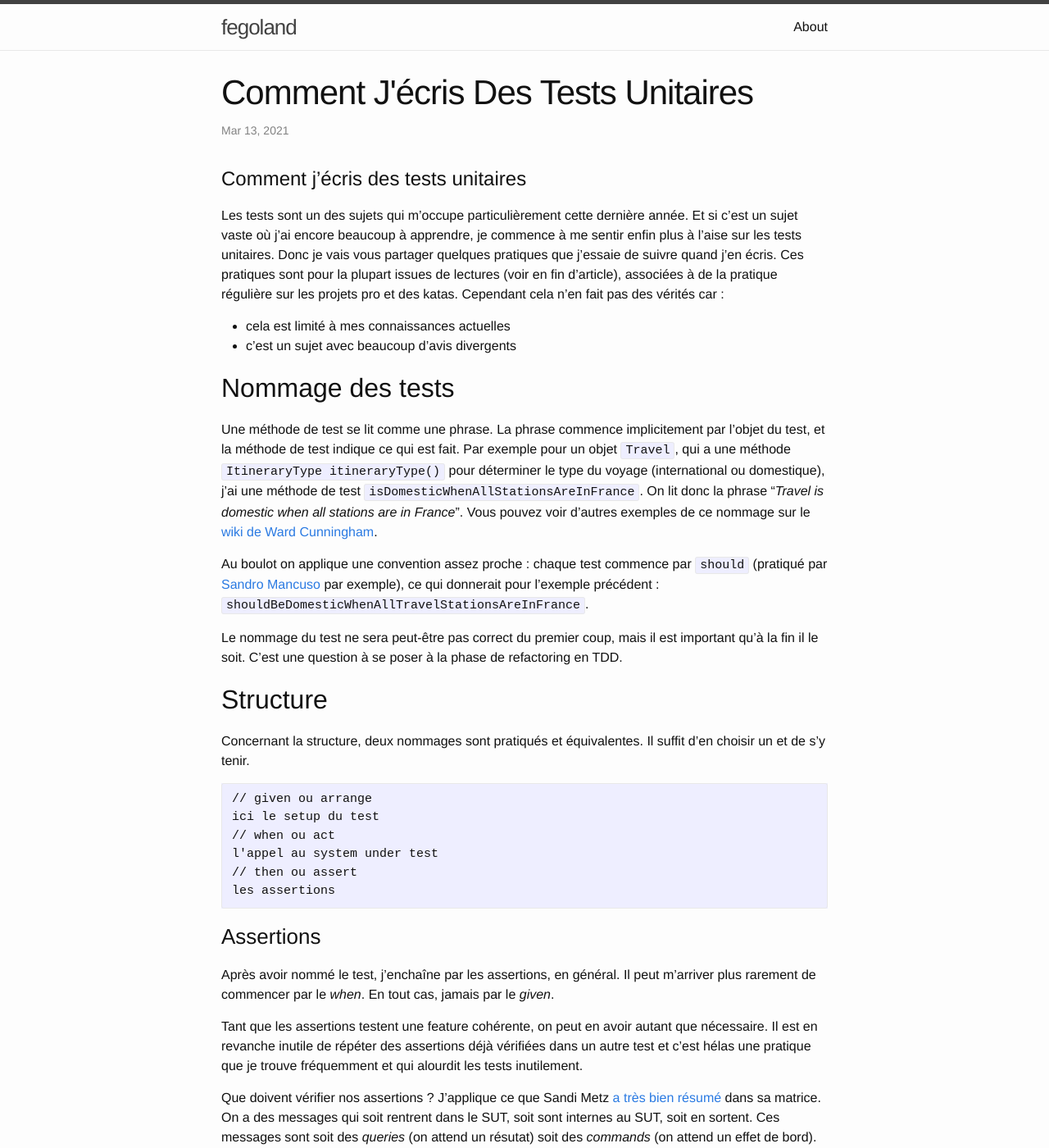
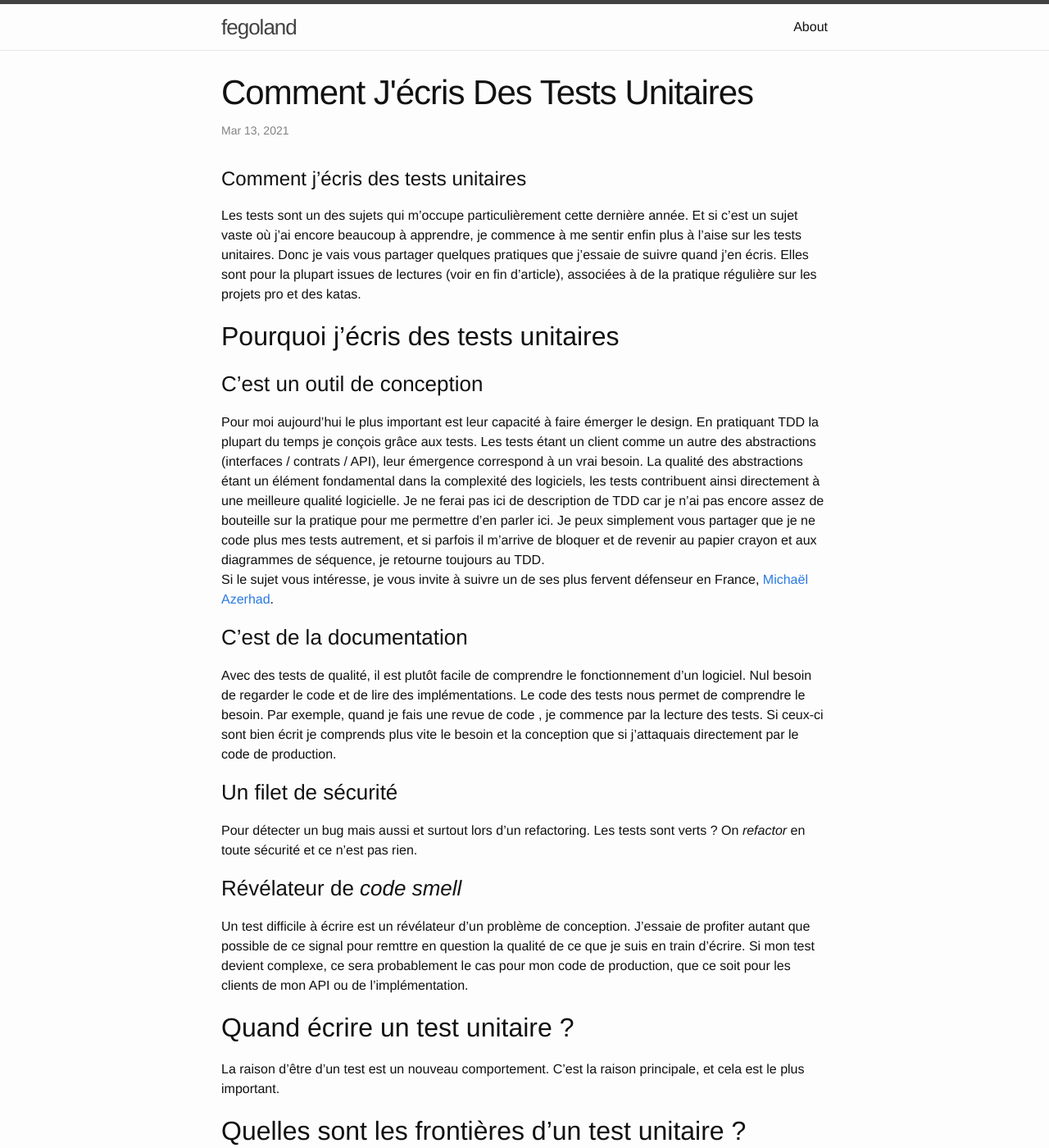
Before and after one commit to fego/fego.github.io, a Jekyll site: the page built from docs/_posts/2021-03-13-Comment-j'écris-des-tests-unitaires.markdown, in a window 1280 px wide and 1400 px high. Shown: the whole window at 82% size. Built offline with Jekyll 4.4.1, drawn with Linux system fonts in a browser that asks for light colours; our own code applies the rules of GitHub Pages for plain Markdown files; some of the changed text lies outside the part shown.

Commit message:
rework article tests

```diff
--- a/docs/_posts/2021-03-13-Comment-j'écris-des-tests-unitaires.markdown
+++ b/docs/_posts/2021-03-13-Comment-j'écris-des-tests-unitaires.markdown
@@ -3,10 +3,61 @@
 Les tests sont un des sujets qui m'occupe particulièrement cette dernière année.
 Et si c'est un sujet vaste où j'ai encore beaucoup à apprendre, je commence à me sentir enfin plus à l'aise sur les tests unitaires.
 Donc je vais vous partager quelques pratiques que j'essaie de suivre quand j'en écris.
-Ces pratiques sont pour la plupart issues de lectures (voir en fin d'article), associées à de la pratique régulière sur les projets pro et des katas.
-Cependant cela n'en fait pas des vérités car :
-* cela est limité à mes connaissances actuelles
-* c'est un sujet avec beaucoup d'avis divergents
+Elles sont pour la plupart issues de lectures (voir en fin d'article), associées à de la pratique régulière sur les projets pro et des katas.
+
+## Pourquoi j'écris des tests unitaires
+
+### C'est un outil de conception
+
+Pour moi aujourd'hui le plus important est leur capacité à faire émerger le design.
+En pratiquant TDD la plupart du temps je conçois grâce aux tests.
+Les tests étant un client comme un autre des abstractions  (interfaces / contrats / API), leur émergence correspond à un vrai besoin.
+La qualité des abstractions étant un élément fondamental dans la complexité des logiciels, les tests contribuent ainsi directement à une meilleure qualité logicielle.
+Je ne ferai pas ici de description  de TDD car je n'ai pas encore assez de bouteille sur la pratique pour me permettre d'en parler ici.
+Je peux simplement vous partager que je ne code plus mes tests autrement, et si parfois il m'arrive de bloquer et de revenir au papier crayon et aux diagrammes de séquence, je retourne toujours au TDD.
+Si le sujet vous intéresse, je vous invite à suivre un de ses plus fervent défenseur en France, [Michaël Azerhad](https://www.linkedin.com/in/micha%C3%ABl-azerhad-9058a044/?originalSubdomain=fr).
+
+### C'est de la documentation
+
+Avec des tests de qualité, il est plutôt facile de comprendre le fonctionnement d'un logiciel.
+Nul besoin de regarder le code et de lire des implémentations.
+Le code des tests nous permet de comprendre le besoin.
+Par exemple, quand je fais une revue de code , je commence par la lecture des tests.
+Si ceux-ci sont bien écrit je comprends plus vite le besoin et la conception que si j'attaquais directement par le code de production.
+
+### Un filet de sécurité
+
+Pour détecter un bug mais aussi et surtout lors d'un refactoring.
+Les tests sont verts ?
+On *refactor* en toute sécurité et ce n'est pas rien.
+
+### Révélateur de *code smell*
+
+Un test difficile à écrire est un révélateur d'un problème de conception.
+J'essaie de profiter autant que possible de ce signal pour remttre en question la  qualité  de ce que je suis en train d'écrire.
+Si mon test devient complexe, ce sera probablement le cas pour mon code de production, que ce soit pour les clients de mon API ou de l'implémentation.
+
+## Quand écrire un test unitaire ?
+
+La raison d’être d’un test est un nouveau comportement.
+C'est la raison principale, et cela est le plus important.
+
+## Quelles sont les frontières d'un test unitaire ?
+
+Bon, je ne vous cache pas que c'est encore souvent un point dur sur lequel il m'arrive encore de buter.
+Dans les katas moins, mais dans un projet pro avec beaucoup de complexité j'au plus de mal à trouver la bonne frontière.
+Mais les lignes directrices suivantes m'aident.
+
+Trop souvent les tests vérifient des détails d'implémentation.
+Et très souvent je vois des *stubs* qui sont vérifiés alors que c'est un anti pattern comme indiqué plus haut.
+Les tests sont un client comme un autre de notre API, ils doivent donc connaître uniquement l'abstraction qu'ils testent.
+
+Quand un ensemble de classes collaborent étroitement ensemble, je teste les fonctionnalités offertes par la classe qui expose cela via son API.
+Par exemple si un ensemble de classes sont impliquées dans un calcul complexe, je ne teste pas indépendamment chaque classe, mais l'ensemble des classes.
+Ce qui va définir quels collaborateurs j'embarque et le périmètre de mon test :
+* le lien entre les collaborateurs (et qui contrôle la relation)
+* la complexité combinatoire : plus il y a de collaborateurs, plus il y a de chemins. Il y a donc des fois où il faudra soit ignorer des chemins (on prend le système comme une "boite grise" et non comme une "boite noire"), soit introduire des *tests doubles* pour limiter la complexité.
+* la performance, mes tests doivent être rapides. Par exemple je n'embarque pas les DAOs, je les *mock*, même si certains recommandent l'usage de [testcontainers](https://www.testcontainers.org/).
 
 ## Nommage des tests
 
@@ -94,40 +145,9 @@ Il faut donc jouer sur le nom de la variable **et** sur son contenu.
 Aussi, au lieu de passer `null` en paramètre, cela peut valoir le coup de nommer une variable qui est elle `null`.
 Cela facilite la lisibilité (oui, `null` en paramètre c'est moche).
 
-## Pourquoi et quand j'écris des tests unitaires
-
-Quel est le but des tests unitaires ?
-
-* ils améliorent le design (si on pratique le TDD) : on définit les bonnes abstractions (interfaces / contrats / API), et la qualité de ces abstractions est un élément fondamental dans la complexité des logiciels.
-* c'est un filet de sécurité, pour détecter un bug mais aussi lors d'un refactoring.
-* c'est de la documentation
-* ils révèlent les *code smells* (un test difficile à écrire est un révélateur d'un mauvais design)
-
-La raison d’être d’un test est un nouveau comportement.
-
-Je ne ferai pas ici de description de TDD, je n'ai pas encore assez de bouteille sur la pratique pour me permettre d'en parler ici.
-Je peux simplement vous partager que je ne code plus mes tests sans faire du TDD.
-Si le sujet vous intéresse, je vous invite à suivre un de ses plus fervent défenseur en France, [Michaël Azerhad](https://www.linkedin.com/in/micha%C3%ABl-azerhad-9058a044/?originalSubdomain=fr).
-
-## Que doit tester un test unitaire ?
-
-Bon, je ne vous cache pas que c'est encore souvent un point dur sur lequel il m'arrive encore de buter.
-Dans les katas moins, mais dans un projet pro avec beaucoup de complexité j'au plus de mal à trouver la bonne frontière.
-Mais les lignes directrices suivantes m'aident.
-
-Trop souvent les tests vérifient des détails d'implémentation.
-Et très souvent je vois des *stubs* qui sont vérifiés alors que c'est un anti pattern comme indiqué plus haut.
-Les tests sont un client comme un autre de notre API, ils doivent donc connaître uniquement l'abstraction qu'ils testent.
-
-Quand un ensemble de classes collaborent étroitement ensemble, je teste les fonctionnalités offertes par la classe qui expose cela via son API.
-Par exemple si un ensemble de classes sont impliquées dans un calcul complexe, je ne teste pas indépendamment chaque classe, mais l'ensemble des classes.
-Ce qui va définir quels collaborateurs j'embarque et le périmètre de mon test :
-* le lien entre les collaborateurs (et qui contrôle la relation)
-* la complexité combinatoire : plus il y a de collaborateurs, plus il y a de chemins. Il y a donc des fois où il faudra soit ignorer des chemins (on prend le système comme une "boite grise" et non comme une "boite noire"), soit introduire des *tests doubles* pour limiter la complexité.
-* la performance, mes tests doivent être rapides. Par exemple je n'embarque pas les DAOs, je les *mock*, même si certains recommandent l'usage de [testcontainers](https://www.testcontainers.org/).
-
 ## Le chemin est encore long
 
+Nous voilà à la fin de ce petit panorama de pratiques que j'applique pour mes tests.
 A travers cet article c'était une façon pour moi de [tester mes connaissances sur les tests unitaires](https://en.wikipedia.org/wiki/Inception).
 Et si je n'ai fait que gratter la surface d'un sujet énorme, j'espère que vous y aurez trouvé quelques grains à moudre.
 
```
